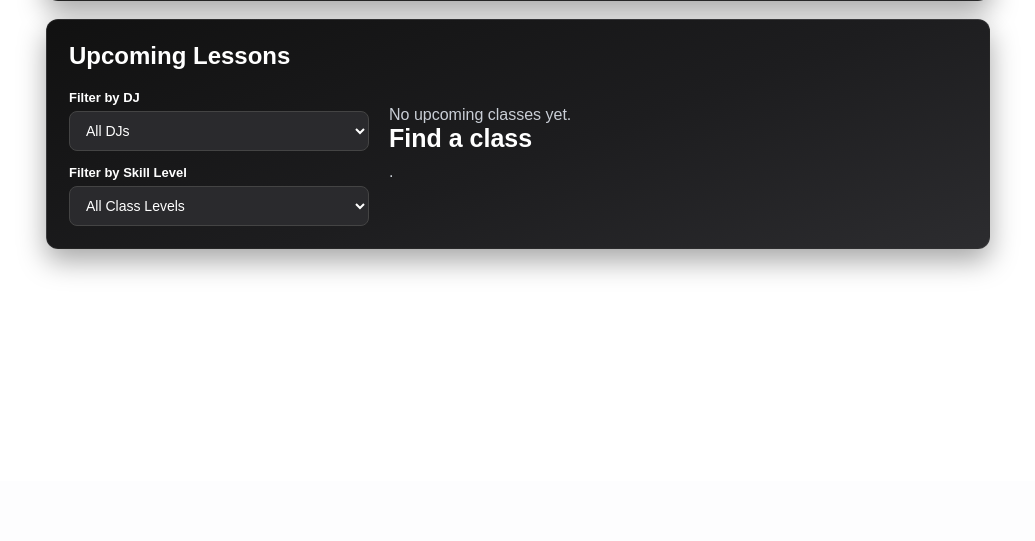
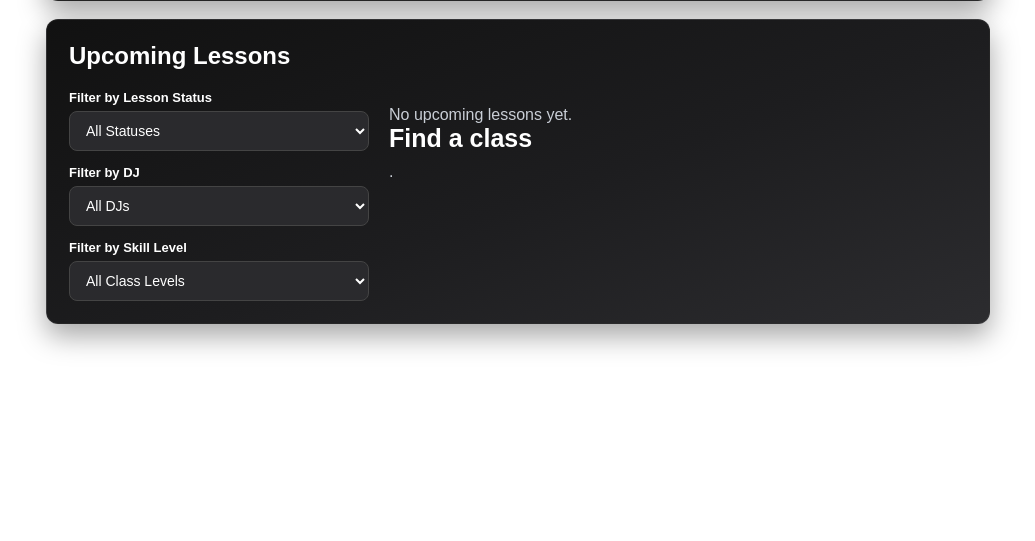
Before and after one commit to sidluthra1/djschedulerSHHO, a Django app: page / in a window 1280 px wide. Shown: the part 1227-1768 px from the top of the page, without its empty margins (122-1157 px from the left). Before the commit the page ends 1502 px from the top, so only its background shows below. Run offline with Django 5.2, Linux system fonts and the light colour scheme; a user stored in the database is signed in; tables that the repository leaves empty hold one stand-in row (values such as "Sample post").

Commit message:
Add Lesson Status filter

```diff
--- a/lessonscheduler/templates/user_homepage.html
+++ b/lessonscheduler/templates/user_homepage.html
@@ -213,6 +213,39 @@
 .inline-link:hover {
     color: #a8ceff;
     text-decoration: none;
+}
+
+.calendar-details .inline-link {
+    color: #111;
+    font-size: 18px;
+}
+
+.calendar-details .inline-link:hover{
+    color: #a8ceff;
+    text-decoration: none;
+}
+
+
+.calendar-details .pill {
+    background: #ffffff;
+    color: rgb(0, 0, 0);
+}
+
+.calendar-details .lesson-detail-card p {
+    font-size: 13px;
+    margin-bottom: 3px;
+}
+
+.calendar-details .lesson-info-row {
+    font-size: 13px;
+}
+
+.calendar-details .dj-link {
+    color: #111;
+}
+
+.calendar-details .dj-link:hover {
+    color: #0066cc;
 }
 
 
@@ -586,6 +619,17 @@
      <div class="upcoming-classes-layout">
 
     <div class="filters-column">
+
+        <div class="filter-group">
+            <label for="statusFilter">Filter by Lesson Status</label>
+            <select id="statusFilter">
+                <option value="">All Statuses</option>
+                <option value="enrolled">Enrolled</option>
+                <option value="waitlisted">Waitlisted</option>
+                <option value="none">Not Enrolled</option>
+            </select>
+        </div>
+
         <div class="filter-group">
             <label for="djFilter">Filter by DJ</label>
             <select id="djFilter">
@@ -608,8 +652,8 @@
                 <option value="Advanced">Advanced</option>
             </select>
         </div>
+
     </div>
-
         <div class="classes-scroll-box">
             {% if available_lessons %}
             <ul class="item-list" id="upcomingClassList">
@@ -618,7 +662,16 @@
 
                 <li class="item upcoming-class-item"
                     data-dj="{{ lesson.dj.get_full_name|default:lesson.dj.username }}"
-                data-skill="{{ lesson.experience_requirements }}">
+                    data-skill="{{ lesson.experience_requirements }}"
+                    data-status="
+                        {% if lesson.id in confirmed_signup_ids %}
+                            enrolled
+                        {% elif lesson.id in waitlisted_signup_ids %}
+                            waitlisted
+                        {% else %}
+                            none
+                        {% endif %}
+                    ">
 
                 <strong>
                     <a href="{% url 'student_class_detail' lesson.id %}" class="inline-link">
@@ -679,12 +732,12 @@
             </ul>
 
             <p class="muted" id="noFilteredResults" style="display:none;">
-                No upcoming classes match your filters.
+                No upcoming lessons match your filters.
             </p>
 
             {% else %}
             <p class="muted">
-                No upcoming classes yet.
+                No upcoming lessons yet.
                 <a class="inline-link" href="{% url 'browse_classes' %}">Find a class</a>.
             </p>
             {% endif %}
@@ -693,6 +746,11 @@
     </div>
 </div>
 {% endif %}
+
+
+<script>
+    const csrfToken = "{{ csrf_token }}";
+</script>
 
 {{ calendar_lessons|json_script:"lessonData" }}
 <script>
@@ -748,15 +806,75 @@
         return;
     }
 
-        selectedDateLessonsEl.innerHTML = dayLessons.map((lesson) => `
-            <div class="lesson-detail-card">
-                <strong>${lesson.title}</strong>
-                <p><strong>Starts:</strong> ${lesson.start_display}</p>
-                <p><strong>Ends:</strong> ${lesson.end_display}</p>
-                <p><strong>${lesson.role_line.includes('DJ:') ? 'DJ' : 'Enrollment'}:</strong> ${lesson.role_line.replace('DJ: ', '')}</p>
-                <p><strong>Location:</strong> ${lesson.location}</p>
+    selectedDateLessonsEl.innerHTML = dayLessons.map((lesson) => {
+        let buttonHtml = "";
+
+        if (lesson.signup_state === "waitlisted") {
+            buttonHtml = `
+                <div class="button-area">
+                    <span class="pill">Waitlisted</span><br>
+                    <form method="post" action="/class/${lesson.id}/cancel/" style="display:inline; margin-top:8px;">
+                        <input type="hidden" name="csrfmiddlewaretoken" value="${csrfToken}">
+                        <input type="hidden" name="next" value="{% url 'index' %}">
+                        <button type="submit" class="inline-btn"
+                                onclick="return confirm('Are you sure you want to cancel this booking?');">
+                            Cancel Booking
+                        </button>
+                    </form>
                 </div>
-        `).join("");
+            `;
+        } else if (lesson.signup_state === "confirmed") {
+            buttonHtml = `
+                <div class="button-area">
+                    <span class="pill">Enrolled</span><br>
+                    <form method="post" action="/class/${lesson.id}/cancel/" style="display:inline; margin-top:8px;">
+                        <input type="hidden" name="csrfmiddlewaretoken" value="${csrfToken}">
+                        <input type="hidden" name="next" value="{% url 'index' %}">
+                        <button type="submit" class="inline-btn"
+                                onclick="return confirm('Are you sure you want to cancel this booking?');">
+                            Cancel Booking
+                        </button>
+                    </form>
+                </div>
+            `;
+        } else {
+            buttonHtml = `
+                <div class="button-area">
+                    <form method="post" action="/class/${lesson.id}/signup/" style="display:inline; margin-top:8px;">
+                        <input type="hidden" name="csrfmiddlewaretoken" value="${csrfToken}">
+                        <input type="hidden" name="next" value="{% url 'index' %}">
+                        <button type="submit" class="inline-btn">
+                            Sign Up
+                        </button>
+                    </form>
+                </div>
+            `;
+        }
+
+        return `
+            <div class="item upcoming-class-item">
+                <strong>
+                    <a href="/lesson/${lesson.id}/student-detail/" class="inline-link">
+                        ${lesson.title}
+                    </a>
+                </strong>
+
+                <div class="lesson-info-row">
+                    <strong>DJ:</strong>
+                    <a href="/profile/${lesson.dj_username}/" class="dj-link">
+                        ${lesson.dj_name}
+                    </a>
+                </div>
+                <div class="lesson-info-row"><strong>Confirmed:</strong> ${lesson.confirmed_count}/${lesson.capacity}</div>
+                <div class="lesson-info-row"><strong>Date:</strong> ${lesson.start_display}</div>
+                <div class="lesson-info-row"><strong>Time:</strong> ${lesson.time_display}</div>
+                <div class="lesson-info-row"><strong>Location:</strong> ${lesson.location}</div>
+                <div class="lesson-info-row"><strong>Skill Level:</strong> ${lesson.experience_requirements}</div>
+
+                ${buttonHtml}
+            </div>
+        `;
+    }).join("");
 }
 
     function renderCalendar(month, year) {
@@ -841,6 +959,7 @@
 })();
 
 (function () {
+    const statusFilter = document.getElementById("statusFilter");
     const djFilter = document.getElementById("djFilter");
     const skillFilter = document.getElementById("skillFilter");
     const classItems = document.querySelectorAll(".upcoming-class-item");
@@ -868,16 +987,19 @@
     function applyUpcomingClassFilters() {
         const selectedDj = djFilter.value.trim().toLowerCase();
         const selectedSkill = skillFilter.value.trim().toLowerCase();
+        const selectedStatus = statusFilter.value.trim().toLowerCase();
         let visibleCount = 0;
 
         classItems.forEach((item) => {
+            const itemStatus = (item.dataset.status || "").trim().toLowerCase();
             const itemDj = (item.dataset.dj || "").trim().toLowerCase();
             const itemSkill = (item.dataset.skill || "").trim().toLowerCase();
 
+            const matchesStatus = !selectedStatus || itemStatus === selectedStatus;
             const matchesDj = !selectedDj || itemDj === selectedDj;
             const matchesSkill = !selectedSkill || itemSkill === selectedSkill;
 
-            if (matchesDj && matchesSkill) {
+            if (matchesStatus && matchesDj && matchesSkill) {
                 item.style.display = "";
                 visibleCount++;
             } else {
@@ -890,8 +1012,10 @@
         }
     }
 
+    statusFilter.addEventListener("change", applyUpcomingClassFilters);
     djFilter.addEventListener("change", applyUpcomingClassFilters);
     skillFilter.addEventListener("change", applyUpcomingClassFilters);
+
 })();
 </script>
 </body>
--- a/lessonscheduler/views.py
+++ b/lessonscheduler/views.py
@@ -80,7 +80,15 @@
     )
 
 
-def _serialize_calendar_lessons(lessons, is_dj):
+def _serialize_calendar_lessons(
+    lessons,
+    is_dj,
+    confirmed_signup_ids=None,
+    waitlisted_signup_ids=None,
+):
+    confirmed_signup_ids = confirmed_signup_ids or set()
+    waitlisted_signup_ids = waitlisted_signup_ids or set()
+
     serialized = []
     for lesson in lessons:
         start_local = timezone.localtime(lesson.start_time)
@@ -91,18 +99,30 @@
                 lesson=lesson,
                 status="confirmed",
             ).count()
-            role_line = f"Confirmed: {confirmed_count}/{lesson.capacity}"
+            signup_state = ""
         else:
-            role_line = f"DJ: {lesson.dj.get_full_name() or lesson.dj.username}"
+            confirmed_count = getattr(lesson, "confirmed_count", 0)
+            if lesson.id in waitlisted_signup_ids:
+                signup_state = "waitlisted"
+            elif lesson.id in confirmed_signup_ids:
+                signup_state = "confirmed"
+            else:
+                signup_state = "none"
 
         serialized.append(
             {
+                "id": lesson.id,
                 "date_key": start_local.date().isoformat(),
                 "title": lesson.title,
-                "start_display": start_local.strftime("%b %d, %Y %H:%M"),
-                "end_display": end_local.strftime("%H:%M"),
+                "start_display": start_local.strftime("%b %d, %Y"),
+                "time_display": f"{start_local.strftime('%I:%M %p').lstrip('0')} - {end_local.strftime('%I:%M %p').lstrip('0')}",
                 "location": lesson.location,
-                "role_line": role_line,
+                "dj_name": lesson.dj.get_full_name() or lesson.dj.username,
+                "experience_requirements": lesson.experience_requirements,
+                "confirmed_count": confirmed_count,
+                "capacity": lesson.capacity,
+                "signup_state": signup_state,
+                "dj_username": lesson.dj.username,
             }
         )
     return serialized
@@ -165,7 +185,9 @@
     calendar_lessons = _serialize_calendar_lessons(
         available_lessons,
         is_dj=False,
-    )
+        confirmed_signup_ids=confirmed_signup_ids,
+        waitlisted_signup_ids=waitlisted_signup_ids,
+)
 
     return render(
         request,
```
Lines whose indentation alone changed are shown as unchanged.
